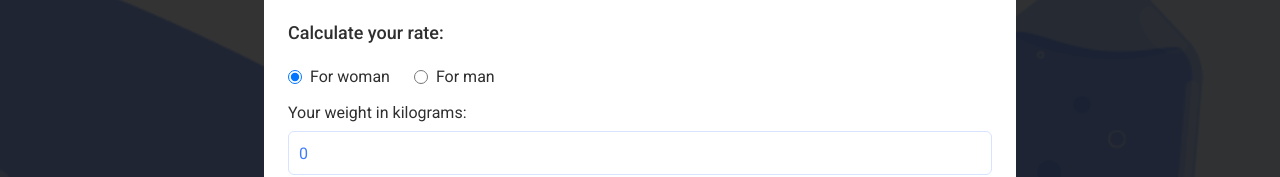
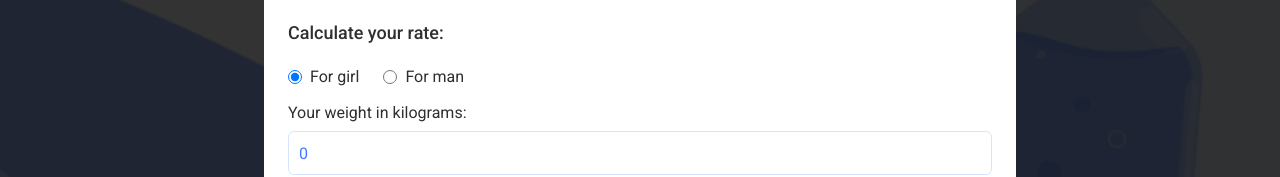
Before and after one commit to VuktorTS/water-tracker, a React (Vite) app: page /welcome in a window 1280 px wide. Shown: the part 198-375 px from the top of the page. Built offline with nearby package versions, Linux system fonts and the light colour scheme.

Commit message:
2.0.0-19.04.24

```diff
--- a/src/components/DailyNormaModal/DailyNormaModal.jsx
+++ b/src/components/DailyNormaModal/DailyNormaModal.jsx
@@ -30,6 +30,11 @@ const DailyNormaModal = () => {
   const [hours, setHours] = useState(0);
   const [willDr, setWillDr] = useState(0);
   const [result, setResult] = useState(0);
+  const [selectedGender, setSelectedGender] = useState('girl');
+
+  const handleGenderChange = (event) => {
+    setSelectedGender(event.target.value);
+  };
 
   const onChangeW = (e) => {
     setWeight(e.currentTarget.value);
@@ -46,6 +51,19 @@ const DailyNormaModal = () => {
   const onClose = () => {
     console.log(1);
   };
+
+  const handelClickButton = (e) => {
+    e.preventDefault();
+    onClose();
+  };
+
+  useEffect(() => {
+    if (selectedGender === 'girl') {
+      setResult((weight*0.03) + (hours*0.4))
+    } else {
+      setResult((weight*0.04) + (hours*0.6))
+    }
+  }, [selectedGender, weight, hours]);
 
   useEffect(() => {
     const onEscPress = e => {
@@ -94,8 +112,26 @@ const DailyNormaModal = () => {
       <Form>
         <TitleForm>Calculate your rate:</TitleForm>
         <RadioDiv>
-          <InputDaNormMod type='radio' name='gender' value="woman" textInp='For woman' checked={true} height='14px' width='14px' gap='8px' />
-          <InputDaNormMod type='radio' name='gender' value="man" textInp='For man' height='14px' width='14px' gap='8px' />
+          <InputDaNormMod
+          type='radio'
+          name='gender'
+          value="girl"
+          textInp='For girl'
+          checked={selectedGender === 'girl'}
+          onChange={handleGenderChange}
+          height='14px'
+          width='14px'
+          gap='8px' />
+          <InputDaNormMod
+          type='radio'
+          name='gender'
+          value="man"
+          textInp='For man'
+          checked={selectedGender === 'man'}
+          onChange={handleGenderChange}
+          height='14px'
+          width='14px'
+          gap='8px' />
         </RadioDiv>
         <InpDiv>
         <InputDaNormMod
@@ -124,7 +160,11 @@ const DailyNormaModal = () => {
           value={willDr}
           onChange={onChangeWillDr}
             />
-            <DivButton><Button>Save</Button></DivButton>
+            <DivButton>
+              <Button onClick={handelClickButton}>
+                Save
+              </Button>
+            </DivButton>
       </Form>
         </ModalBody>
       </Container>
--- a/src/components/DailyNormaModal/DailyNormaModal.styled.jsx
+++ b/src/components/DailyNormaModal/DailyNormaModal.styled.jsx
@@ -194,10 +194,6 @@ export const Button = styled.button`
     width: 160px;
     height: 44px;
   }
-  @media screen and (min-width: 1440px) {
-    width: 592px;
-    height: 712px;
-  }
 
   &:hover{
     box-shadow: 0 2px 4px 0 rgba(64, 123, 255, 0.2);
```
